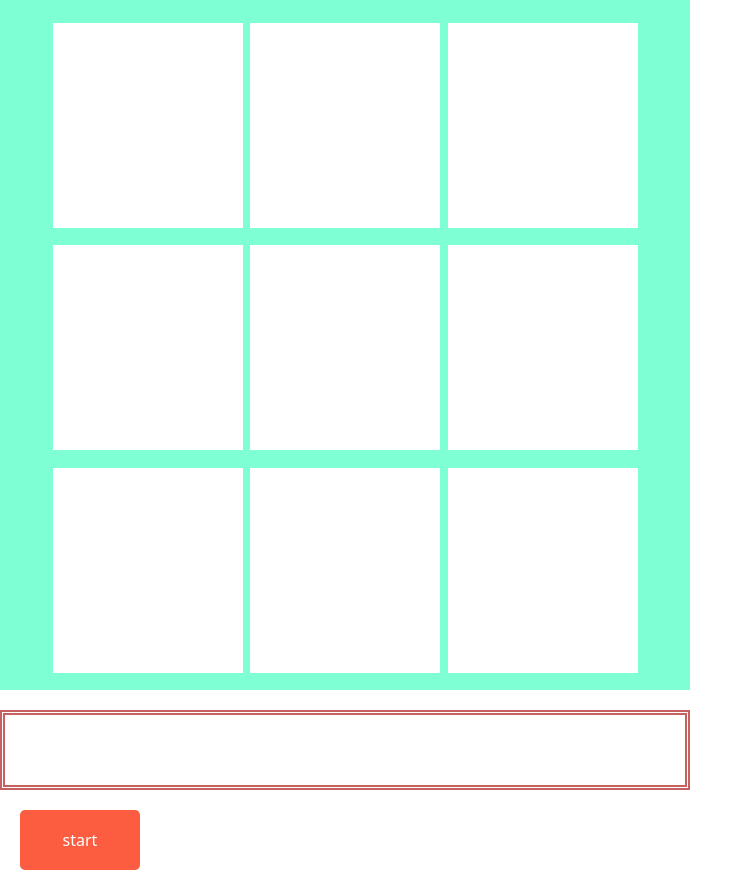
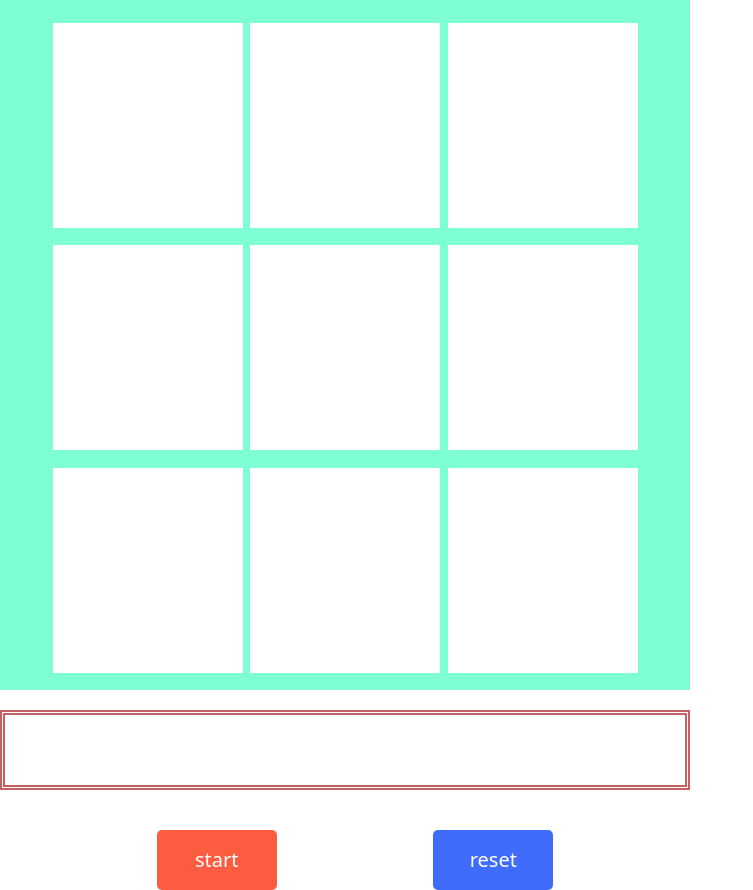
Before and after one commit to Migeen/Tic_tac-Toe, a plain HTML site: page index.html in a window 1280 px wide. Shown: the whole page, without its empty margins (0-753 px from the left). Drawn offline with nearby package versions, Linux system fonts and the light colour scheme.

Commit message:
reset button added

```diff
--- a/app.js
+++ b/app.js
@@ -68,13 +68,6 @@ let gameBoard = (function () {
             display.innerHTML = 'It\'s a tie';
         }
     }
-
-    function reset(){
-        const squares = document.querySelectorAll('.inner-box');
-        squares.forEach(sq =>{
-            sq.textContent = '';
-        })
-    }
     return { currentBoard, taketurn, store, checkAndDisplayWinner };
 })();
 
@@ -84,9 +77,10 @@ document.addEventListener('DOMContentLoaded',()=>{
 
 
     let boards = document.querySelectorAll(".inner-box");
+    const display =  document.querySelector('.display');
     boards = Array.from(boards);
     const startBtn = document.querySelector('#start-btn');
-
+    const resetBtn = document.querySelector('#reset-btn');
 
     // handles the Click events of the Game Board
     function handleClick() {
@@ -96,6 +90,7 @@ document.addEventListener('DOMContentLoaded',()=>{
             gameBoard.store(turn, square);
             gameBoard.checkAndDisplayWinner();
             this.innerHTML = `<h1>${turn}</h1>`;
+            console.log(gameBoard.currentBoard);
         }
 
     // disable the click events
@@ -120,6 +115,21 @@ document.addEventListener('DOMContentLoaded',()=>{
         startBtn.disabled = true;
     });
 
+    function reset(){
+        boards.forEach(bo =>{
+            bo.textContent = '';
+            display.textContent = '';
+        })
+
+    }
+
+    // reset button that clears the squares
+    resetBtn.addEventListener('click',function(){
+        reset();
+        disableEventListener();
+        startBtn.disabled = false;
+    });
+
     // Initially disable the click events listeners for the Game Board
     disableEventListener();
 });
--- a/index.html
+++ b/index.html
@@ -32,7 +32,10 @@
     <div class="display">
 
     </div>
-    <button id="start-btn">start</button>
+    <div class="btns">
+        <button id="start-btn">start</button>
+        <button id="reset-btn">reset</button>
+    </div>
     <script src="app.js"></script>
     <script src="https://cdn.jsdelivr.net/npm/bootstrap@5.3.3/dist/js/bootstrap.bundle.min.js"></script>
 </body>
--- a/style.css
+++ b/style.css
@@ -49,6 +49,21 @@
     color: black;
 }
 
+.btns{
+    display: flex;
+    justify-content: space-evenly;
+    align-items: center;
+    margin-top: 20px;
+    border: none;
+    height:auto;
+    width:690px;
+    font-size: 20px;
+    font-weight: 700;
+    text-align: center;
+    color: black;
+
+}
+
 #start-btn{
     border: none;
     width: 120px;
@@ -64,3 +79,20 @@
 #start-btn:hover{
     background-color: rgb(214, 64, 37);
 }
+
+#reset-btn{
+    border: none;
+    width: 120px;
+    height: 60px;
+    background-color: rgb(64, 108, 252);
+    border-radius: 5px;
+    margin-top: 20px;
+    margin-left: 20px;
+    color: var(--color);
+    cursor: pointer;
+
+}
+
+#reset-btn:hover{
+    background-color : rgb(27, 59, 165)
+}
```
